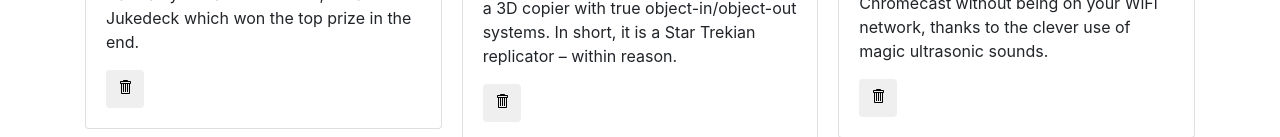
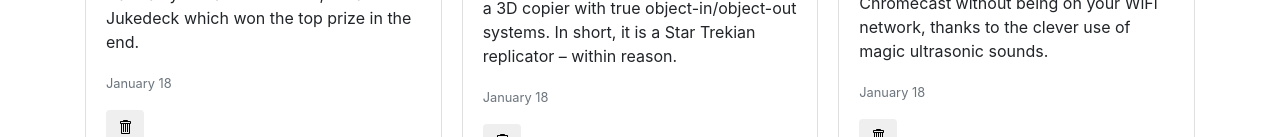
Before and after one commit to pure-js/local-microblogging-client, a React app: page / in a window 1280 px wide. Shown: the part 663-800 px from the top of the page. Built offline with nearby package versions, Linux system fonts and the light colour scheme; the HTML template or start-up script is replaced by a standard one.

Commit message:
add date & month for each story

```diff
--- a/src/components/App.jsx
+++ b/src/components/App.jsx
@@ -37,9 +37,16 @@ class App extends Component {
       <div className="container">
         <CreateStory addStory={this.addStory} />
         <div className="card-columns js-news-list">
-          {this.state.stories.map(story =>
-            <Story key={story.heading} heading={story.heading} body={story.body} image={story.image} deleteStory={this.deleteStory} />)
-          }
+          {this.state.stories.map(story => (
+            <Story
+              key={story.heading}
+              heading={story.heading}
+              body={story.body}
+              image={story.image}
+              timestamp={story.timestamp}
+              deleteStory={this.deleteStory}
+            />
+          ))}
         </div>
       </div>
     );
--- a/src/components/Story.jsx
+++ b/src/components/Story.jsx
@@ -11,6 +11,9 @@ class StoriesFeed extends Component {
   }
 
   render() {
+    const datetime = new Date(Number(this.props.timestamp));
+    const date = datetime.toLocaleString('en-us', { day: 'numeric', month: 'long' });
+
     return (
       <section className="card js-news-list__item">
         <img className="card-img-top" src={this.props.image} alt="Card cap" />
@@ -19,6 +22,9 @@ class StoriesFeed extends Component {
             <a className="h3__link" href="#link">{this.props.heading}</a>
           </h3>
           <p className="card-text">{this.props.body}</p>
+          <p className="card-text">
+            <small className="text-muted">{date}</small>
+          </p>
           <button
             className="btn btn-default remove-post"
             title="Remove post"
```
Also changed, not shown: src/mock-posts.js.
